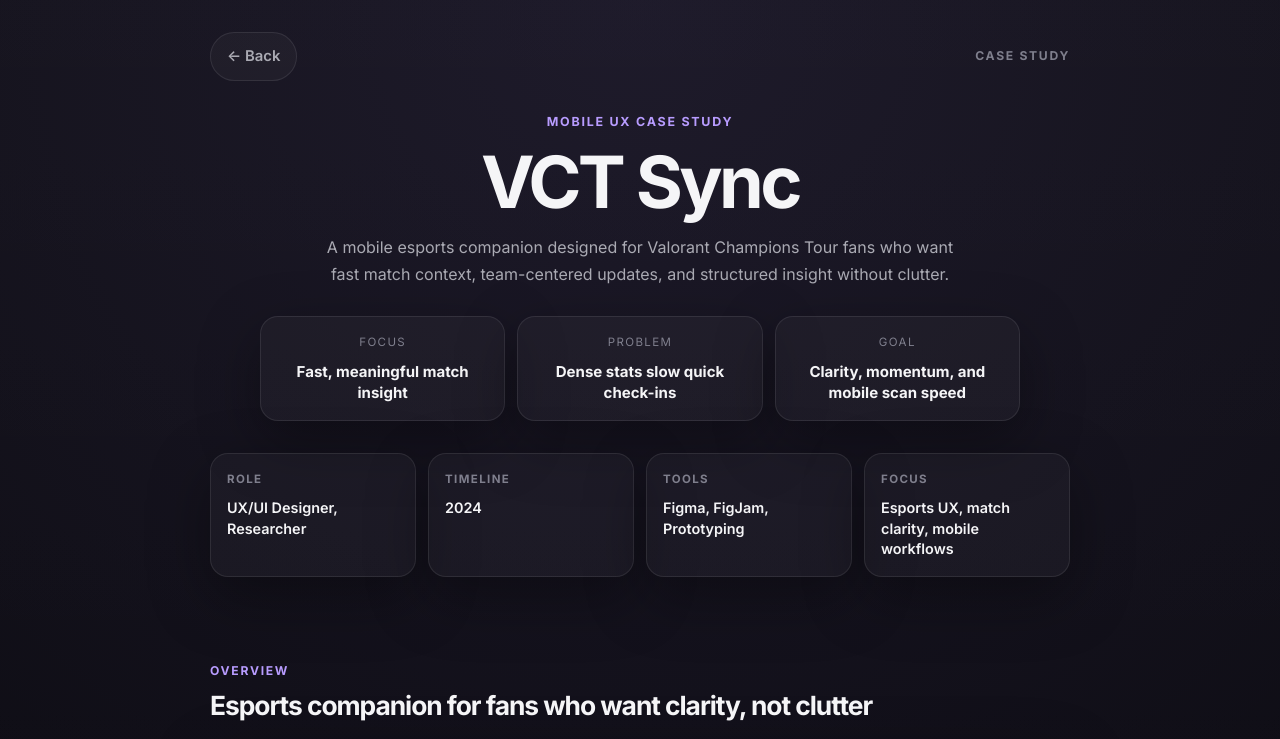
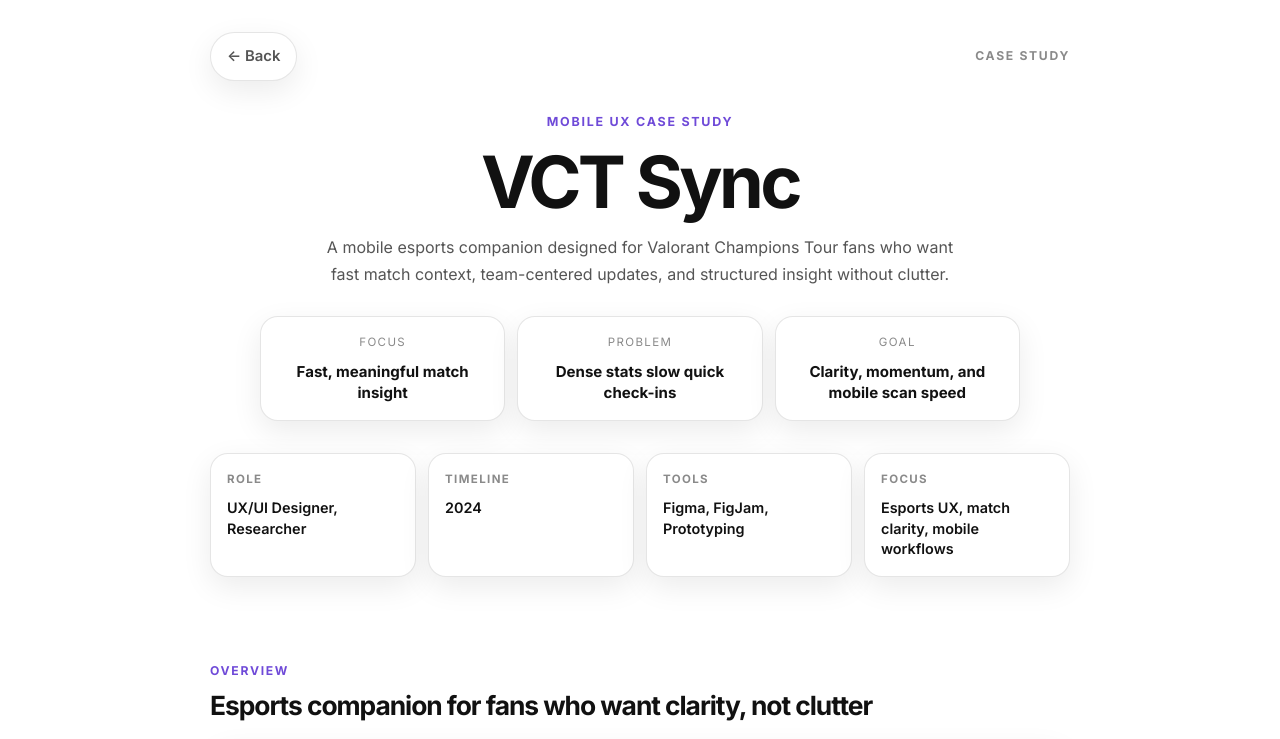
Before and after one commit to jlee1105/portfolio, a plain HTML site: page vct-sync/vct-sync.html in a window 1280 px wide. Shown: the top 739 px of the page. Drawn offline with Linux system fonts and the light colour scheme.

Commit message:
Update Bruins case study + switch to light theme

```diff
--- a/vct-sync/vct-sync.html
+++ b/vct-sync/vct-sync.html
@@ -11,17 +11,17 @@
 
   <style>
   :root {
-      --bg: #07070a;
-      --panel: #121217;
-      --text: #f5f5f7;
-      --muted: #aaaab3;
-      --muted-2: #7f7f8d;
-      --line: rgba(255,255,255,0.09);
-      --accent: #b89cff;
-      --accent-soft: rgba(184,156,255,0.14);
+    --bg: #ffffff;
+    --panel: #f7f7f8;
+    --text: #111111;
+    --muted: #555555;
+    --muted-2: #8a8a8a;
+    --line: rgba(0,0,0,0.1);
+    --accent: #6f4ad8;
+    --accent-soft: rgba(111,74,216,0.08);
     --max: 860px;
     --radius: 24px;
-      --shadow: 0 20px 60px rgba(0,0,0,0.34);
+    --shadow: 0 10px 30px rgba(0,0,0,0.08);
   }
 
   * { box-sizing: border-box; margin: 0; padding: 0; }
@@ -30,10 +30,7 @@
 
   body {
     font-family: "Inter", system-ui, -apple-system, BlinkMacSystemFont, "Segoe UI", sans-serif;
-      background:
-        radial-gradient(circle at top, rgba(167,139,250,0.12), transparent 18%),
-        linear-gradient(to bottom, rgba(255,255,255,0.02), transparent 10%),
-        var(--bg);
+    background: var(--bg);
     color: var(--text);
     line-height: 1.7;
     padding: 32px 20px 80px;
@@ -62,13 +59,17 @@
     padding: 11px 16px;
     border-radius: 999px;
     border: 1px solid var(--line);
-      background: rgba(255,255,255,0.03);
+    background: #ffffff;
     color: var(--muted);
     font-weight: 600;
     font-size: 0.93rem;
+    box-shadow: var(--shadow);
   }
 
-    .back:hover { background: rgba(255,255,255,0.06); color: var(--text); }
+  .back:hover {
+    background: var(--panel);
+    color: var(--text);
+  }
 
   .case-label {
     color: var(--muted-2);
@@ -97,6 +98,7 @@
     line-height: 0.96;
     letter-spacing: -0.05em;
     margin-bottom: 18px;
+    color: var(--text);
   }
 
   .hero p {
@@ -116,7 +118,7 @@
 
   .focus-card {
     border: 1px solid var(--line);
-      background: rgba(255,255,255,0.03);
+    background: #ffffff;
     border-radius: 18px;
     padding: 16px;
     box-shadow: var(--shadow);
@@ -134,6 +136,7 @@
     font-size: 0.94rem;
     font-weight: 700;
     line-height: 1.45;
+    color: var(--text);
   }
 
   .project-meta {
@@ -146,7 +149,7 @@
 
   .meta-card {
     border: 1px solid var(--line);
-      background: rgba(255,255,255,0.03);
+    background: #ffffff;
     border-radius: 18px;
     padding: 16px;
     box-shadow: var(--shadow);
@@ -191,6 +194,7 @@
     line-height: 1.05;
     letter-spacing: -0.04em;
     margin-bottom: 14px;
+    color: var(--text);
   }
 
   h3 {
@@ -212,7 +216,7 @@
 
   .story-card {
     border: 1px solid var(--line);
-      background: linear-gradient(180deg, rgba(255,255,255,0.04), rgba(255,255,255,0.02));
+    background: #ffffff;
     border-radius: var(--radius);
     padding: 26px;
     box-shadow: var(--shadow);
@@ -259,6 +263,7 @@
     border-radius: var(--radius);
     cursor: zoom-in;
     box-shadow: var(--shadow);
+    border: 1px solid var(--line);
   }
 
   .media-copy h4 {
@@ -288,17 +293,20 @@
     border-radius: var(--radius);
     cursor: zoom-in;
     box-shadow: var(--shadow);
+    border: 1px solid var(--line);
   }
 
   .summary-box {
     margin-top: 20px;
     border: 1px solid var(--line);
-      background: rgba(255,255,255,0.03);
+    background: var(--panel);
     border-radius: 20px;
     padding: 18px 20px;
   }
 
-    .summary-box strong { color: var(--text); }
+  .summary-box strong {
+    color: var(--text);
+  }
 
   .flow {
     display: flex;
@@ -312,10 +320,11 @@
     padding: 12px 14px;
     border: 1px solid var(--line);
     border-radius: 999px;
-      background: rgba(255,255,255,0.03);
+    background: #ffffff;
     color: var(--text);
     font-size: 0.9rem;
     font-weight: 600;
+    box-shadow: var(--shadow);
   }
 
   .flow span {
@@ -334,7 +343,9 @@
     padding: 24px;
   }
 
-    .lightbox.active { display: flex; }
+  .lightbox.active {
+    display: flex;
+  }
 
   .lightbox img {
     max-width: 92vw;
```
Also changed, not shown: CE/cornell-enrollment.html (+43 -16 lines). Lines whose indentation alone changed are shown as unchanged.
